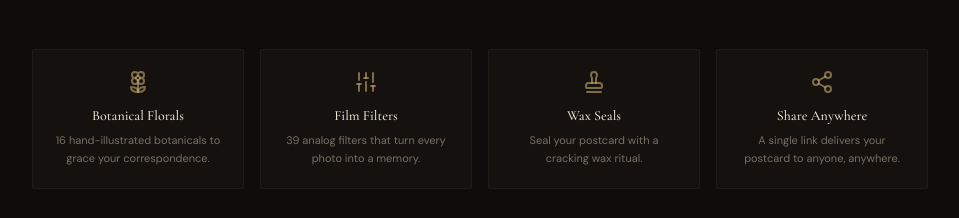
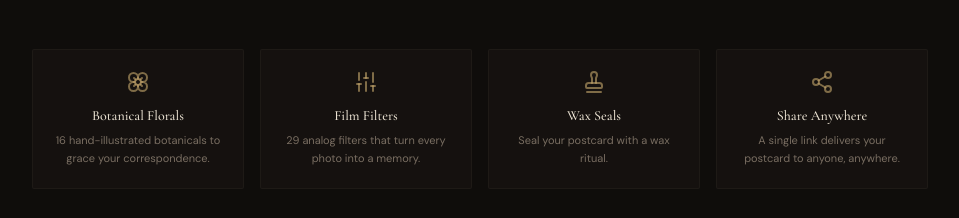
Before and after one commit to Hawkay002/PC, a React (Vite) app: page / in a window 1280 px wide. Shown: the part 1097-1315 px from the top of the page, without its empty margins (160-1119 px from the left). Built offline with nearby package versions, Linux system fonts and the light colour scheme; no server answers; a small style sheet from the web is missing; a web font is replaced by a local one.

Commit message:
Update LandingPage.jsx

```diff
--- a/src/pages/LandingPage.jsx
+++ b/src/pages/LandingPage.jsx
@@ -1,12 +1,12 @@
 import { Link } from 'react-router-dom';
 import { motion } from 'framer-motion';
-import { ArrowRight, Inbox, Flower2, Sliders, Stamp, Share2 } from 'lucide-react';
+import { ArrowRight, Inbox, Flower, Sliders, Stamp, Share2 } from 'lucide-react';
 import Postcard from '../components/Postcard';
 
 const FEATURES = [
-  { icon: <Flower2 className="w-6 h-6" />, title: 'Botanical Florals', desc: '16 hand-illustrated botanicals to grace your correspondence.' },
-  { icon: <Sliders className="w-6 h-6" />, title: 'Film Filters', desc: '39 analog filters that turn every photo into a memory.' },
-  { icon: <Stamp className="w-6 h-6" />, title: 'Wax Seals', desc: 'Seal your postcard with a cracking wax ritual.' },
+  { icon: <Flower className="w-6 h-6" />, title: 'Botanical Florals', desc: '16 hand-illustrated botanicals to grace your correspondence.' },
+  { icon: <Sliders className="w-6 h-6" />, title: 'Film Filters', desc: '29 analog filters that turn every photo into a memory.' },
+  { icon: <Stamp className="w-6 h-6" />, title: 'Wax Seals', desc: 'Seal your postcard with a wax ritual.' },
   { icon: <Share2 className="w-6 h-6" />, title: 'Share Anywhere', desc: 'A single link delivers your postcard to anyone, anywhere.' },
 ];
 
```
